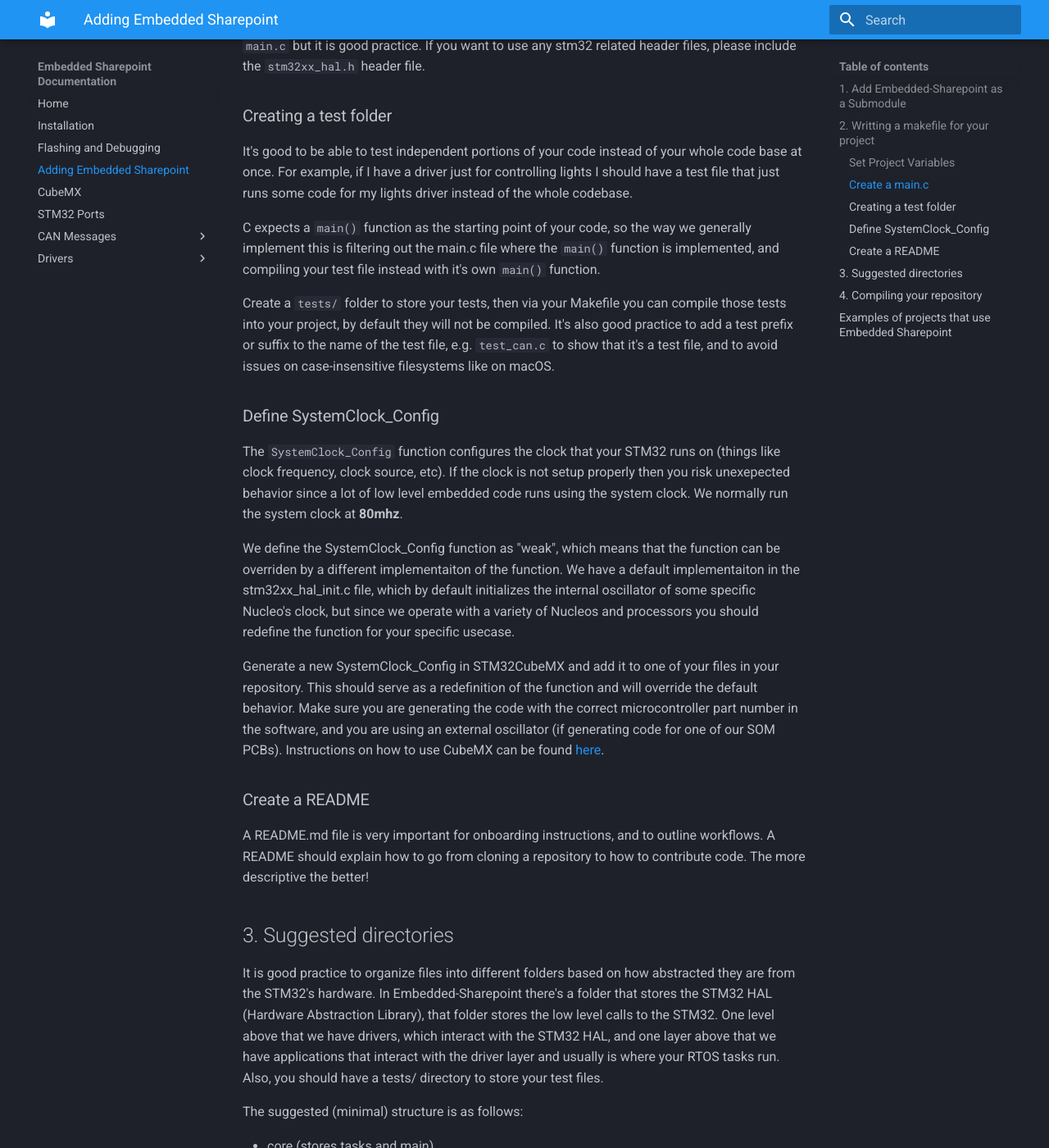
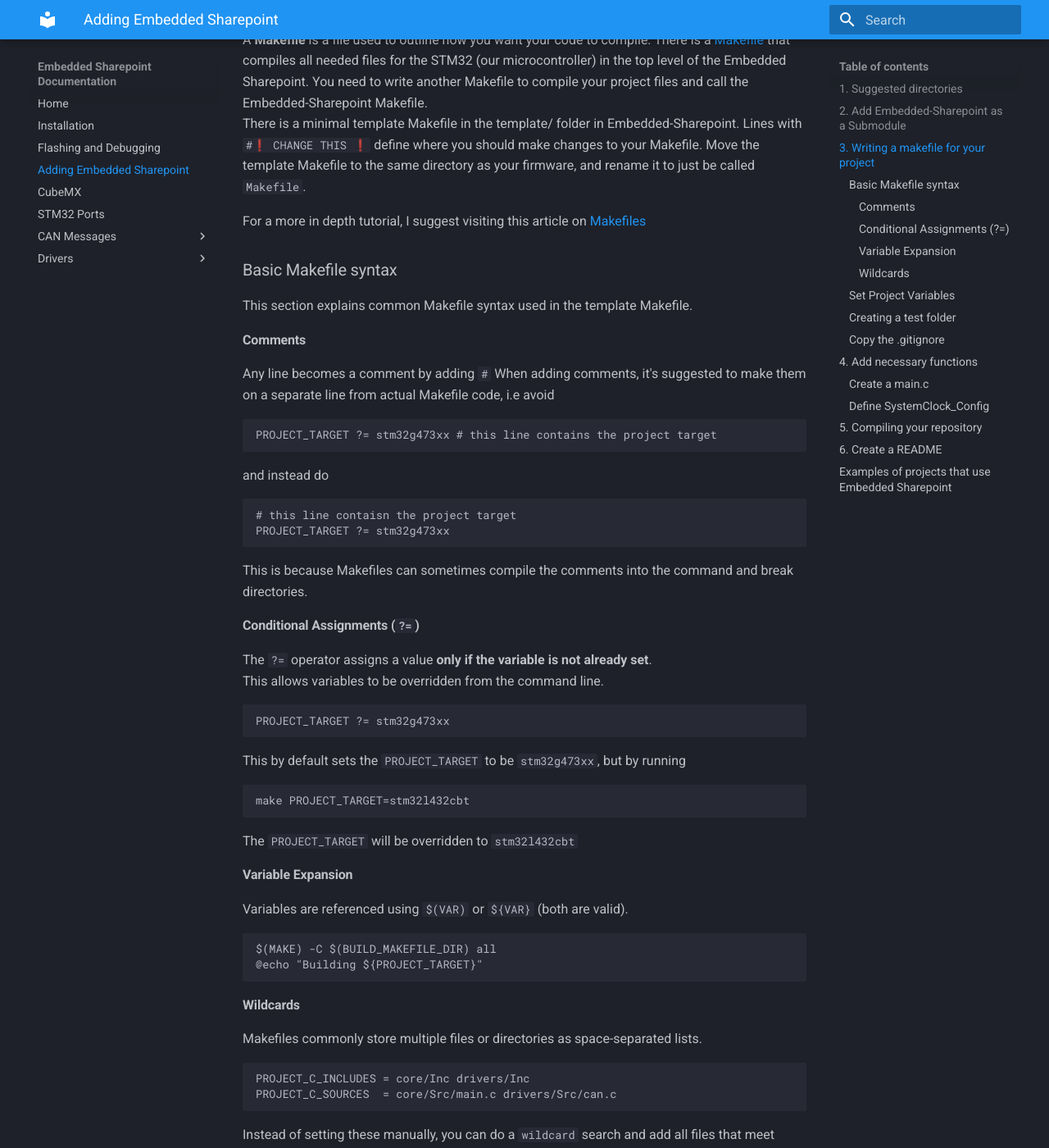
Before and after one commit to lhr-solar/Embedded-Sharepoint, an MkDocs documentation site: the page built from docs/SharepointSubmodule.md, in a window 1280 px wide and 1400 px high, scrolled down 1070 px. Shown: the whole window at 82% size. Built offline with MkDocs 1.6.1 and Material for MkDocs 9.7.7, drawn with Linux system fonts in a browser that asks for light colours; some of the changed text lies outside the part shown.

Commit message:
Sharepoint Submodule Changes (#189)
* add funny emojis

* Update docs/SharepointSubmodule.md

Co-authored-by: gemini-code-assist[bot] <176961590+gemini-code-assist[bot]@users.noreply.github.com>

* Update docs/SharepointSubmodule.md

Co-authored-by: gemini-code-assist[bot] <176961590+gemini-code-assist[bot]@users.noreply.github.com>

* Update docs/SharepointSubmodule.md

Co-authored-by: gemini-code-assist[bot] <176961590+gemini-code-assist[bot]@users.noreply.github.com>

* Update docs/SharepointSubmodule.md

Co-authored-by: gemini-code-assist[bot] <176961590+gemini-code-assist[bot]@users.noreply.github.com>

* Update docs/SharepointSubmodule.md

Co-authored-by: gemini-code-assist[bot] <176961590+gemini-code-assist[bot]@users.noreply.github.com>

* cubemx grammer changes

* bash script

* changxu_liuuuuuuuuuuuuuuuuuuuu

* fix VCU link

* changxu

* move where main section is

* stuff

* Update docs/SharepointSubmodule.md

Co-authored-by: gemini-code-assist[bot] <176961590+gemini-code-assist[bot]@users.noreply.github.com>

* Update docs/SharepointSubmodule.md

Co-authored-by: gemini-code-assist[bot] <176961590+gemini-code-assist[bot]@users.noreply.github.com>

* .gitignore

* Update docs/SharepointSubmodule.md

Co-authored-by: gemini-code-assist[bot] <176961590+gemini-code-assist[bot]@users.noreply.github.com>

* update template gitignore

* add makefile syntax guide

* Update docs/SharepointSubmodule.md

Co-authored-by: gemini-code-assist[bot] <176961590+gemini-code-assist[bot]@users.noreply.github.com>

* Update docs/SharepointSubmodule.md

Co-authored-by: gemini-code-assist[bot] <176961590+gemini-code-assist[bot]@users.noreply.github.com>

* Update docs/SharepointSubmodule.md

Co-authored-by: gemini-code-assist[bot] <176961590+gemini-code-assist[bot]@users.noreply.github.com>

* Update docs/SharepointSubmodule.md

Co-authored-by: gemini-code-assist[bot] <176961590+gemini-code-assist[bot]@users.noreply.github.com>

* Update docs/SharepointSubmodule.md

Co-authored-by: gemini-code-assist[bot] <176961590+gemini-code-assist[bot]@users.noreply.github.com>

* Update docs/SharepointSubmodule.md

Co-authored-by: gemini-code-assist[bot] <176961590+gemini-code-assist[bot]@users.noreply.github.com>

* poo poo stinky

---------

Co-authored-by: gemini-code-assist[bot] <176961590+gemini-code-assist[bot]@users.noreply.github.com>

````diff
--- a/docs/SharepointSubmodule.md
+++ b/docs/SharepointSubmodule.md
@@ -1,63 +1,130 @@
 # Adding Sharepoint To Your Project
 
-## 1. Add Embedded-Sharepoint as a Submodule
+## 1. Suggested directories
+It is good practice to organize files into folders based on their abstraction from the STM32 hardware. Embedded-Sharepoint contains a folder for the STM32 HAL (Hardware Abstraction Library), which holds low-level calls to the STM32. Above this are drivers that interact with the HAL, and then applications that use the drivers. This application layer is where your RTOS tasks typically run. You should also have a `tests/` directory. If your repository contains more than just firmware, it's recommended to create a `firmware/` directory for all your code, including Embedded-Sharepoint.
+
+The suggested (minimal) structure is as follows:
+
+
+```text
+Firmware/
+├── Embedded-Sharepoint/  #  Don't create this folder manually, it'll be created in the next step
+├── Makefile              # The makefile that you write
+├── core/                 # Stores tasks and main application logic
+├── drivers/              # Drivers
+├── middleware/           # External libraries stored in the repository
+└── tests/                # Unit and integration tests
+```
+
+These directories should all have Src/ and Inc/ folders to separate the c header and source files.
+
+## 2. Add Embedded-Sharepoint as a Submodule
 A **Git submodule** is a way to include one Git repository inside another.
 Embedded-Sharepoint contains common files so it should be stored as a submodule inside your repository.
-For more information about submodules: [git submodules documentaiton](https://github.blog/open-source/git/working-with-submodules/). If your repository contains more than just firmware, it's recommended to create a `firmware/` directory and place all your code and Embedded-Sharepoint in there.
+For more information about submodules: [git submodules documentation](https://github.blog/open-source/git/working-with-submodules/).
 
-Whever you want to add Embedded-Sharepoint, run:
+Wherever you want to add Embedded-Sharepoint, run:
 ```sh
 git submodule add https://github.com/lhr-solar/Embedded-Sharepoint.git
 git submodule update --init --recursive
 ```
 
-## 2. Writting a makefile for your project
-A **Makefile** is a file used to outline how you want your code to compile. There is a [Makefile](https://github.com/lhr-solar/Embedded-Sharepoint/blob/main/Makefile) that compiles all needed files for the STM32 (our microcontroller) in the top level of the Embedded Sharepoint. You need to write a Makefile to compile your project files and call the Embedded-Sharepoint Makefile.
-There is a minimal template Makefile in the template/ folder in Embedded-Sharepoint. Lines with `# CHANGE THIS` define where you should make changes to your Makefile. Move the template Makefile to the same directory as your firmware, and rename it to just be called `Makefile`
+Ensure that the link you're using to add this submodule is the HTTPs link and not the SSH link (needed to for automatic github workflows to trigger).
 
+## 3. Writing a makefile for your project
+A **Makefile** is a file used to outline how you want your code to compile. There is a [Makefile](https://github.com/lhr-solar/Embedded-Sharepoint/blob/main/Makefile) that compiles all needed files for the STM32 (our microcontroller) in the top level of the Embedded Sharepoint. You need to write another Makefile to compile your project files and call the Embedded-Sharepoint Makefile.
+There is a minimal template Makefile in the template/ folder in Embedded-Sharepoint. Lines with `#❗ CHANGE THIS ❗` define where you should make changes to your Makefile. Move the template Makefile to the same directory as your firmware, and rename it to just be called `Makefile`.
+
+For a more in depth tutorial, I suggest visiting this article on [Makefiles](https://makefiletutorial.com/)
+
+### Basic Makefile syntax
+
+This section explains common Makefile syntax used in the template Makefile.
+
+#### Comments
+Any line becomes a comment by adding `#` When adding comments, it's suggested to make them on a separate line from actual Makefile code, i.e avoid
+```make
+PROJECT_TARGET ?= stm32g473xx # this line contains the project target
+```
+and instead do
+```make
+# this line contaisn the project target
+PROJECT_TARGET ?= stm32g473xx
+```
+This is because Makefiles can sometimes compile the comments into the command and break directories.
+
+#### Conditional Assignments (`?=`)
+The `?=` operator assigns a value **only if the variable is not already set**.
+This allows variables to be overridden from the command line.
+
+```make
+PROJECT_TARGET ?= stm32g473xx
+```
+This by default sets the `PROJECT_TARGET` to be `stm32g473xx`, but by running
+```sh
+make PROJECT_TARGET=stm32l432cbt
+```
+The `PROJECT_TARGET` will be overridden to `stm32l432cbt`
+
+#### Variable Expansion
+Variables are referenced using `$(VAR)` or `${VAR}` (both are valid).
+```make
+$(MAKE) -C $(BUILD_MAKEFILE_DIR) all
+@echo "Building ${PROJECT_TARGET}"
+```
+
+#### Wildcards
+Makefiles commonly store multiple files or directories as space-separated lists.
+```make
+PROJECT_C_INCLUDES = core/Inc drivers/Inc
+PROJECT_C_SOURCES  = core/Src/main.c drivers/Src/can.c
+```
+Instead of setting these manually, you can do a `wildcard` search and add all files that meet certain criteria.
+
+```make
+PROJECT_C_SOURCES = $(wildcard */Src/*.c)
+```
+This looks through all immediate subdirectories for a `Src` folder and adds all `.c` files found within.
 
 ### Set Project Variables
+Below are several variables that the Embedded-Sharepoint Makefile uses to compile your code, these variables are used in the template Makefile, and you can update them.
+
 * `PROJECT_TARGET`: The STM32 part number (e.g., `stm32f446ret`)
 * `PROJECT_C_SOURCES`: List of your C source files
 * `PROJECT_C_INCLUDES`: List of your include directories
 * `PROJECT_BUILD_DIR`: Where to place build outputs
-* `BEAR_ENABLE` to make VSCode not mad at you (the red error squiggles)
-
-### Create a main.c
-Your code begins from the `main()` function, and if there is no `main()` function defined the code will not compile. The `main()` function does not necessarily have to be located in a file named `main.c` but it is good practice. If you want to use any stm32 related header files, please include the `stm32xx_hal.h` header file.
-
+* `BEAR_ENABLE` to make VSCode not mad at you (the red error squiggles). Bear is by default enabled, but you can set it to 0 to turn it off
 
 ### Creating a test folder
-It's good to be able to test independent portions of your code instead of your whole code base at once. For example, if I have a driver just for controlling lights I should have a test file that just runs some code for my lights driver instead of the whole codebase.
+It's good to be able to test independent portions of your code instead of your whole code base at once. For example, if I have a driver just for controlling lights I should have a test file that just runs some code for my lights driver instead of the whole codebase which could be running a lot of things other than lights.
 
 C expects a `main()` function as the starting point of your code, so the way we generally implement this is filtering out the main.c file where the `main()` function is implemented, and compiling your test file instead with it's own `main()` function.
 
 Create a `tests/` folder to store your tests, then via your Makefile you can compile those tests into your project, by default they will not be compiled. It's also good practice to add a test prefix or suffix to the name of the test file, e.g. `test_can.c` to show that it's a test file, and to avoid issues on case-insensitive filesystems like on macOS.
 
+### Copy the .gitignore
+A lot of junk files are generated during compilation, many of those files should not be pushed so we tell git to ignore these files. A `.gitignore` file tells which files or directories to ignore, so they are not pushed to the remote repository. There is a template .gitignore file in the template/ directory, which you should place in your firmware/ directory. You are also free to add what's in the template to your already existing .gitignore file.
+
+The following are files and directories you should not be pushing:
+
+* `.DS_Store` these are mac dump files that are generated in every directory
+* `build/` this is where compiled c files are placed by default, if you change the directory in the Makefile this needs to be updated
+* `.venv/` this is where python environment files are stored, and are usually user and OS dependent
+
+
+## 4. Add necessary functions
+### Create a main.c
+Your code begins from the `main()` function, and if there is no `main()` function defined the code will not compile. The `main()` function does not necessarily have to be located in a file named `main.c` but it is good practice. If you want to use any stm32 related header files, please include the `stm32xx_hal.h` header file.
+
 ### Define SystemClock_Config
-The `SystemClock_Config` function configures the clock that your STM32 runs on (things like clock frequency, clock source, etc). If the clock is not setup properly then you risk unexepected behavior since a lot of low level embedded code runs using the system clock. We normally run the system clock at **80mhz**.
+The `SystemClock_Config` function configures the clock that your STM32 runs on (things like clock frequency, clock source, etc). If the clock is not setup properly then you risk unexpected behavior since a lot of low level embedded code runs using the system clock. We normally run the system clock at **80mhz**.
 
-We define the SystemClock_Config function as "weak", which means that the function can be overriden by a different implementaiton of the function. We have a default implementaiton in the stm32xx_hal_init.c file, which by default initializes the internal oscillator of some specific Nucleo's clock, but since we operate with a variety of Nucleos and processors you should redefine the function for your specific usecase.
+We define the SystemClock_Config function as "weak", which means that the function can be overridden by a different implementation of the function. We have a default implementation in the stm32xx_hal_init.c file, which by default initializes the internal oscillator of some specific Nucleo's clock, but since we operate with a variety of Nucleos and processors you should redefine the function for your specific usecase.
 
-Generate a new SystemClock_Config in STM32CubeMX and add it to one of your files in your repository. This should serve as a redefinition of the function and will override the default behavior. Make sure you are generating the code with the correct microcontroller part number in the software, and you are using an external oscillator (if generating code for one of our SOM PCBs). Instructions on how to use CubeMX can be found [here](./CubeMX.md).
+Generate a new SystemClock_Config in STM32CubeMX and add it to one of your files in your repository (suggested is your main.c). This should serve as a redefinition of the function and will override the default behavior. Make sure you are generating the code with the correct microcontroller part number in the software, and you are using an external oscillator (if generating code for one of our SOM PCBs). Instructions on how to use CubeMX and generate a SystemClock_Config can be found [here](./CubeMX.md).
 
-### Create a README
-A README.md file is very important for onboarding instructions, and to outline workflows. A README should explain how to go from cloning a repository to how to contribute code. The more descriptive the better!
 
-## 3. Suggested directories
-It is good practice to organize files into different folders based on how abstracted they are from the STM32's hardware. In Embedded-Sharepoint there's a folder that stores the STM32 HAL (Hardware Abstraction Library), that folder stores the low level calls to the STM32. One level above that we have drivers, which interact with the STM32 HAL, and one layer above that we have applications that interact with the driver layer and usually is where your RTOS tasks run. Also, you should have a tests/ directory to store your test files.
-
-The suggested (minimal) structure is as follows:
-
-* core (stores tasks and main)
-* drivers (stores drivers that interact with HAL, should be thread safe)
-* middleware (external libraries that you're storing in your repository)
-* tests (test files)
-* Makefile
-
-These directories should all have Src/ and Inc/ folders to separate the c header and source files.
-
-## 4. Compiling your repository
+## 5. Compiling your repository
 Code compilation must be done in a nix shell, in Embedded-Sharepoint you can normally just run
 ```sh
 nix develop
@@ -76,7 +143,12 @@ make
 ```
 in the same directory as your new Makefile.
 
+If you do not want to type that out everytime, you can create a bash script that runs the nix develop command and hardcodes the directory where the nix file is. See this example in [VCU](https://github.com/lhr-solar/PS-VehicleControlUnit/blob/main/Firmware/run_nix.sh)
+
+## 6. Create a README
+A README.md file is very important for onboarding instructions, and to outline workflows. A README should explain how to go from cloning a repository to how to contribute code. The more descriptive the better!
+
 
 ## Examples of projects that use Embedded Sharepoint
 * [BPS-Leader](https://github.com/lhr-solar/BPS-Leader)
-* [VCU](https://github.com/lhr-solar/PS-VehicleControlUnit/blob/main/Firmware/Makefile)
+* [VCU](https://github.com/lhr-solar/PS-VehicleControlUnit)
````
Also changed, not shown: docker-compose.yml (deleted, +0 -34 lines), docs/README.md (+0 -1 lines), 5 other files.
